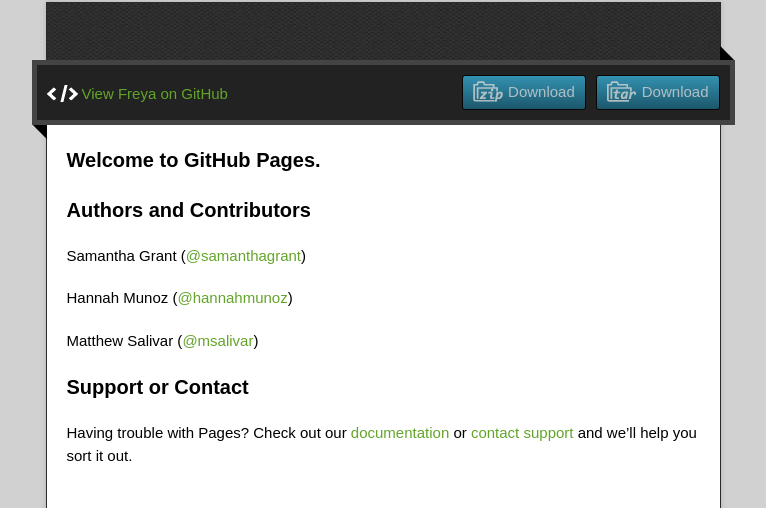
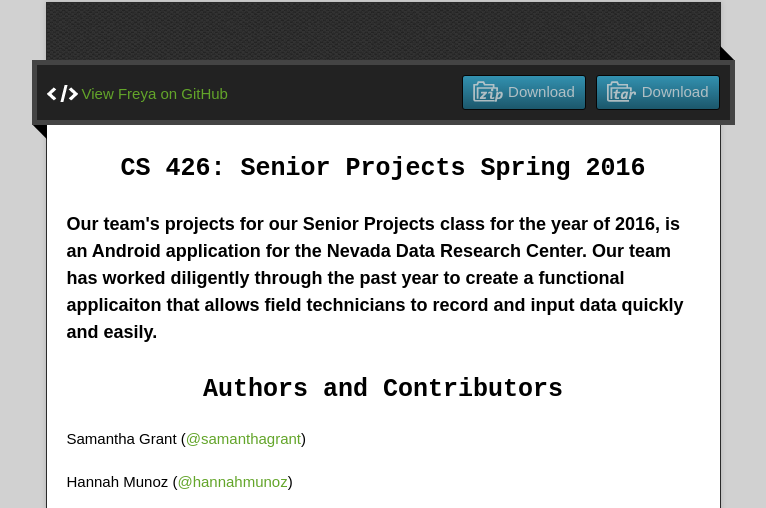
Before and after one commit to msalivar/Freya, a plain HTML site: page index.html in a window 1280 px wide. Shown: the part 128-636 px from the top of the page, without its empty margins (257-1023 px from the left). Drawn offline with nearby package versions, Linux system fonts and the light colour scheme.

Commit message:
Update about us. Testing alignment

```diff
--- a/index.html
+++ b/index.html
@@ -37,8 +37,9 @@
         </div>
         <article class="markdown-body">
           <h3>
-<a id="welcome-to-github-pages" class="anchor" href="#welcome-to-github-pages" aria-hidden="true"><span aria-hidden="true" class="octicon octicon-link"></span></a>Welcome to GitHub Pages.</h3>
+<a id="welcome-to-github-pages" class="anchor" href="#welcome-to-github-pages" aria-hidden="true"><span aria-hidden="true" class="octicon octicon-link"></span></a>CS 426: Senior Projects Spring 2016</h3>
 
+<h4><a id="about-our-project" class="anchor" href="#about-our-project" aria-hiden="true"><span aria-hidden="true" class="octicon ocicon-link"></span></a>Our team's projects for our Senior Projects class for the year of 2016, is an Android application for the Nevada Data Research Center. Our team has worked diligently through the past year to create a functional applicaiton that allows field technicians to record and input data quickly and easily.</h4>
 <h3>
 <a id="authors-and-contributors" class="anchor" href="#authors-and-contributors" aria-hidden="true"><span aria-hidden="true" class="octicon octicon-link"></span></a>Authors and Contributors</h3>
 
--- a/stylesheets/stylesheet.css
+++ b/stylesheets/stylesheet.css
@@ -759,7 +759,9 @@ footer .owner p a {
 }
 
 .markdown-body h3 {
-  font-size: 20px;
+  font-size: 25px;
+  font-family: monospace;
+  text-align: center;
 }
 
 .markdown-body h4 {
@@ -893,7 +895,7 @@ footer .owner p a {
   height: 90px;
   margin-left: -60px;
   margin-top: -25px;
-  content: "‟";
+  content: "â€Ÿ";
   display: block;
   float: left;
 }
```
